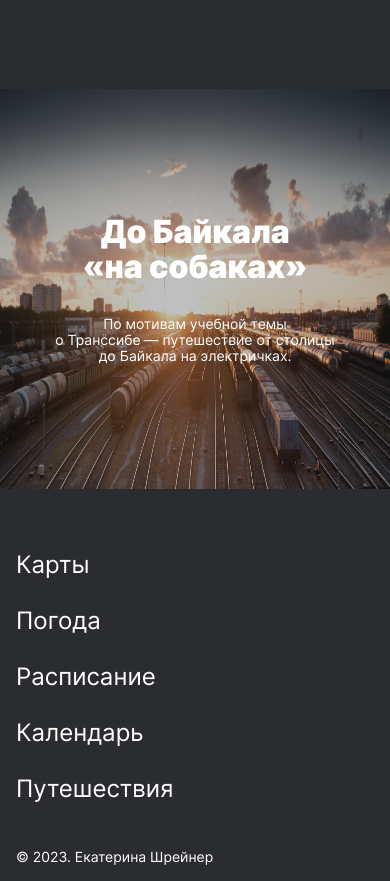
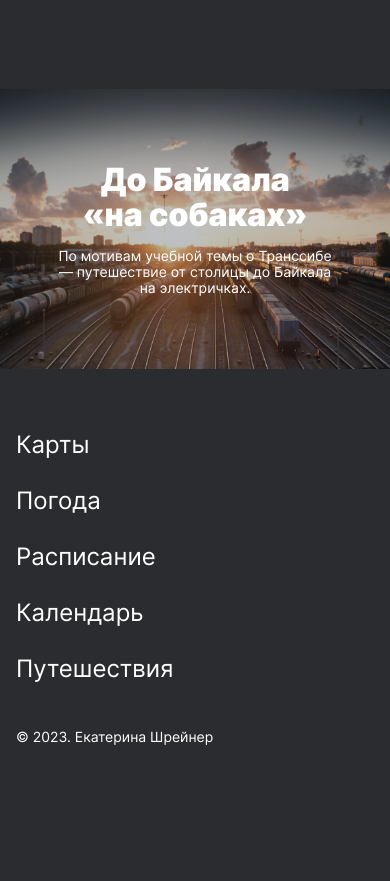
Before and after one commit to EkaterinaShreyner/russian-travel, a plain HTML site: page index.html in a window 390 px wide. Shown: the part 10034-10915 px from the top of the page. After the commit the page ends 10795 px from the top, so only its background shows below. Drawn offline with Linux system fonts and the light colour scheme; files whose address does not match are found by name.

Commit message:
Final_Version3

```diff
--- a/blocks/cover/__link/cover__link.css
+++ b/blocks/cover/__link/cover__link.css
@@ -1,30 +1,23 @@
 .cover__link {
   width: 100%;
-  /* height: 100%; */
   min-height: 740px;
   text-decoration: none;
   color: #ffffff;
   background-image: url(../../../images/__background.jpg);
-  /* background-size: contain; */
   background-size: 100% 100%;
   background-repeat: no-repeat;
   position: relative;
-  top: 0;
-  bottom: 0;
-  left: 0;
-  right: 0;
   display: flex;
   flex-direction: column;
   align-items: center;
   justify-content: center;
-  /* border: 2px solid greenyellow; */
-  /* z-index: 0; */
+  gap: 32px;
 }
 
 .cover__link::before {
   content: "";
+  width: 100%;
   background-color: rgba(42, 44, 47, 0.3);
-  width: 100%;
   position: absolute;
   top: 0;
   bottom: 0;
@@ -34,7 +27,6 @@
 .cover__link:hover::before {
   background-color: rgba(42, 44, 47, 0.8);
   transition: background-color 1s linear;
-/*   z-index: 0; */
 }
 
 @media screen and (max-width: 1039px) {
@@ -43,7 +35,7 @@
   }
 }
 
-@media screen and (max-width: 783px) {
+@media screen and (max-width: 900px) {
   .cover__link {
     min-height: 480px;
   }
@@ -55,9 +47,22 @@
   }
 }
 
-@media screen and (max-width: 335px) {
+@media screen and (max-width: 520px) {
+  .cover__link {
+    min-height: 325px;
+    gap: 16px;
+  }
+}
+
+@media screen and (max-width: 450px) {
+  .cover__link {
+    min-height: 280px;
+    gap: 16px;
+  }
+}
+
+@media screen and (max-width: 360px) {
   .cover__link {
     min-height: 200px;
-    /* margin-top: 66px; */
   }
 }
--- a/blocks/cover/__subtitle/cover__subtitle.css
+++ b/blocks/cover/__subtitle/cover__subtitle.css
@@ -1,7 +1,7 @@
 .cover__subtitle {
   max-width: 360px;
   margin: 0 auto;
-  padding-top: 32px;
+  /* padding-top: 32px; */
   font-weight: 400;
   font-size: 18px;
   line-height: 22px;
--- a/blocks/cover/cover.css
+++ b/blocks/cover/cover.css
@@ -1,31 +1,10 @@
 .cover {
   max-width: 1184px;
   margin: 92px auto 0;
-  /* border: 5px solid red; */
 }
-
-/* @media screen and (max-width: 1039px) {
-  .cover {
-    min-height: 640px;
-  }
-}
-
-@media screen and (max-width: 783px) {
-  .cover {
-    min-height: 480px;
-  }
-}
-
-@media screen and (max-width: 645px) {
-  .cover {
-    min-height: 400px;
-  }
-}
-*/
 
 @media screen and (max-width: 335px) {
   .cover {
-    min-height: 200px;
     margin-top: 66px;
   }
 }
--- a/index.html
+++ b/index.html
@@ -284,7 +284,7 @@
           </div>
       </section>
       <section class="cover">
-          <a
+        <a
           href="https://stampsy.com/na-elektrichkakh-do-baikala"
           target="_blank"
           class="cover__link"
@@ -293,8 +293,8 @@
             До&nbsp;Байкала &laquo;на&nbsp;собаках&raquo;
           </h2>
           <p class="cover__subtitle">
-            По&nbsp;мотивам учебной темы о&nbsp;Транссибе&nbsp;&mdash; путешествие
-            от&nbsp;столицы до&nbsp;Байкала на&nbsp;электричках.
+            По мотивам учебной темы о Транссибе — путешествие
+            от столицы до Байкала на электричках.
           </p>
         </a>
       </section>
```
